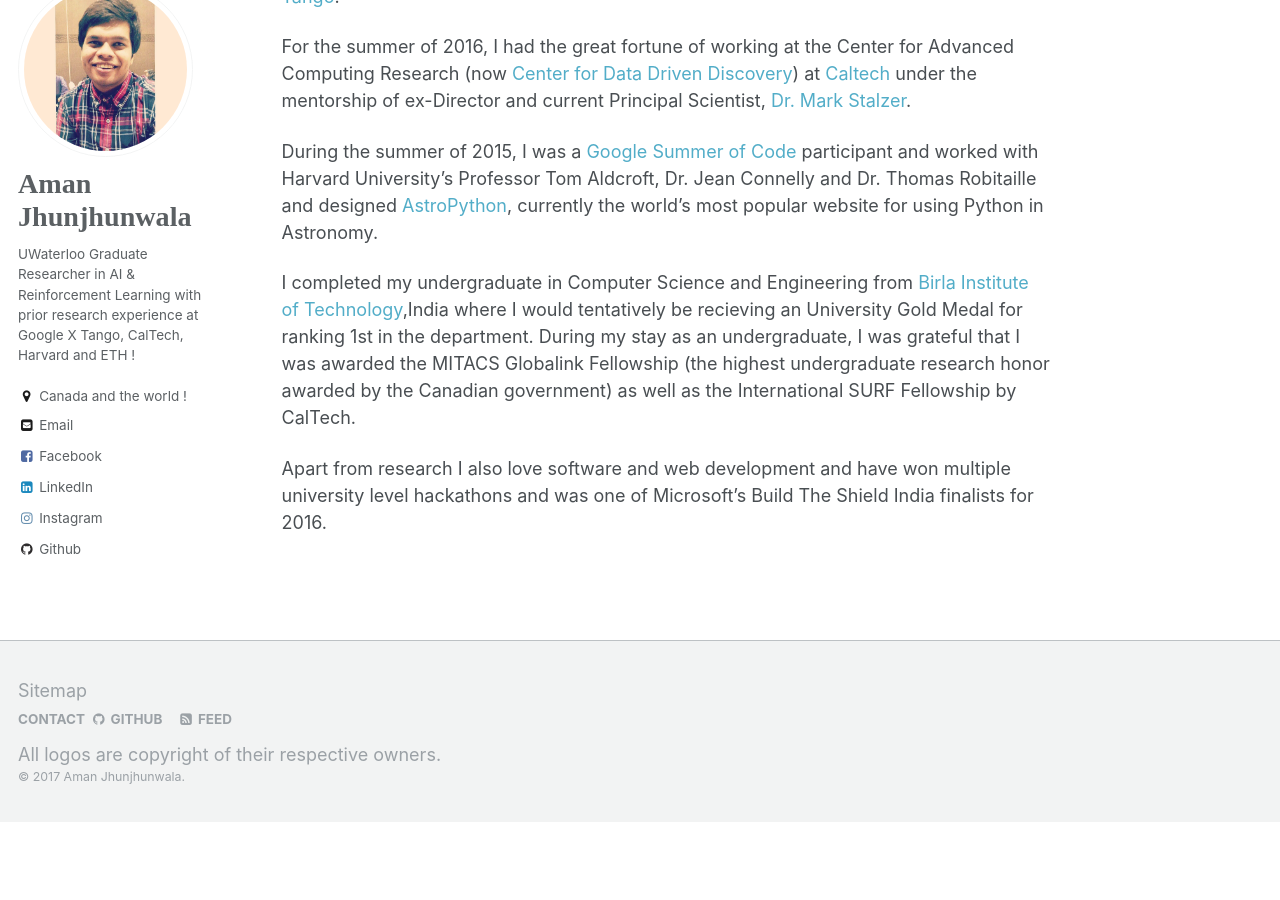
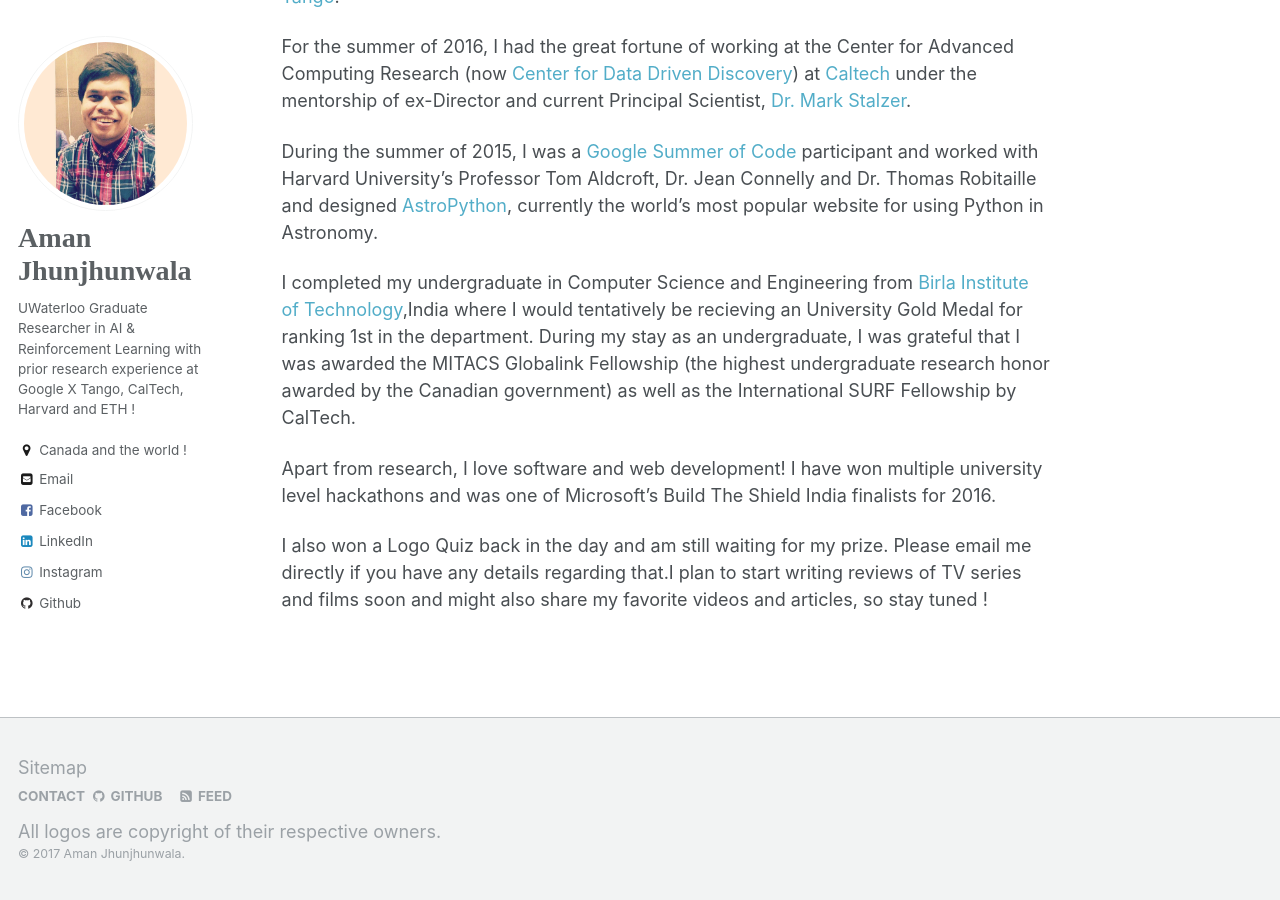
Before and after one commit to amanjhunjhunwala/amanjhunjhunwala.github.io, a Jekyll site: the page built from _pages/about.md, in a window 1280 px wide and 900 px high, scrolled down 506 px. Built offline with Jekyll 4.4.1, drawn with Linux system fonts in a browser that asks for light colours; some web fonts are replaced; before the commit the page ends 1328 px from its top, so only the background shows below that.

Commit message:
Update about.md

```diff
--- a/_pages/about.md
+++ b/_pages/about.md
@@ -24,4 +24,6 @@ During the summer of 2015, I was a [Google Summer of Code](https://developers.go
 
 I completed my undergraduate in Computer Science and Engineering from [Birla Institute of Technology](https://bitmesra.ac.in/),India where I would tentatively be recieving an University Gold Medal for ranking 1st in the department. During my stay as an undergraduate, I was grateful that I was awarded the MITACS Globalink Fellowship (the highest undergraduate research honor awarded by the Canadian government) as well as the International SURF Fellowship by CalTech.
 
-Apart from research I also love software and web development and have won multiple university level hackathons and was one of Microsoft's Build The Shield India finalists for 2016.
+Apart from research, I love software and web development! I have won multiple university level hackathons and was one of Microsoft's Build The Shield India finalists for 2016.
+
+I also won a Logo  Quiz back in the day and am still waiting for my prize. Please email me directly if you have any details regarding that.I plan to start writing reviews of TV series and films soon and might also share my favorite videos and articles, so stay tuned !
```
